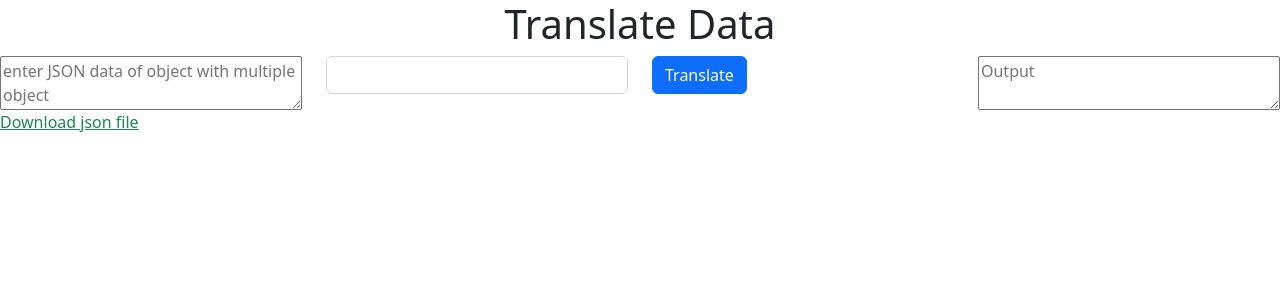
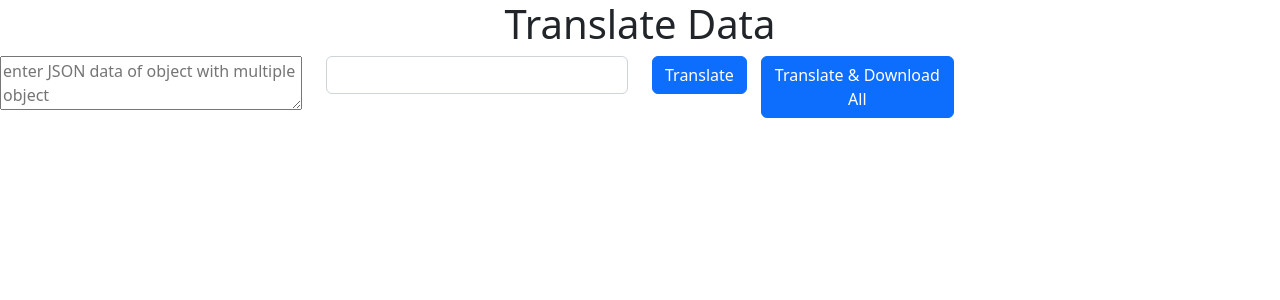
Before and after one commit to Dixitkotak/translate-json-data, an Angular app: page / in a window 1280 px wide. Shown: the top 300 px of the page. Built offline with nearby package versions, Linux system fonts and the light colour scheme.

Commit message:
1 file modified

```diff
--- a/src/app/app.component.html
+++ b/src/app/app.component.html
@@ -26,25 +26,11 @@
   <div class="col-md-1 col-sm-6">
     <button (click)="onTranslate()" class="btn btn-primary">Translate</button>
   </div>
+
   <div class="col-md-2 col-sm-6">
-    <!-- <button (click)="downloadAllData(true)" class="btn btn-primary">Translate & Download All</button> -->
-  </div>
-  <div class="col-md-3">
-    <textarea
-      class="col-md-12 col-sm-12"
-      [(ngModel)]="stringData"
-      placeholder="Output"
-      name="opt"
-    ></textarea>
-  </div>
-  <div class="col-md-2 col-sm-6">
-    <a
-      class="link-success"
-      title="Download JSON"
-      [href]="downloadJsonHref"
-      download="{{ fileName }}"
-      >Download json file</a
-    >
+    <button (click)="generateDownloadJsonUri()" class="btn btn-primary">
+      Translate & Download All
+    </button>
   </div>
 </div>
 
```
